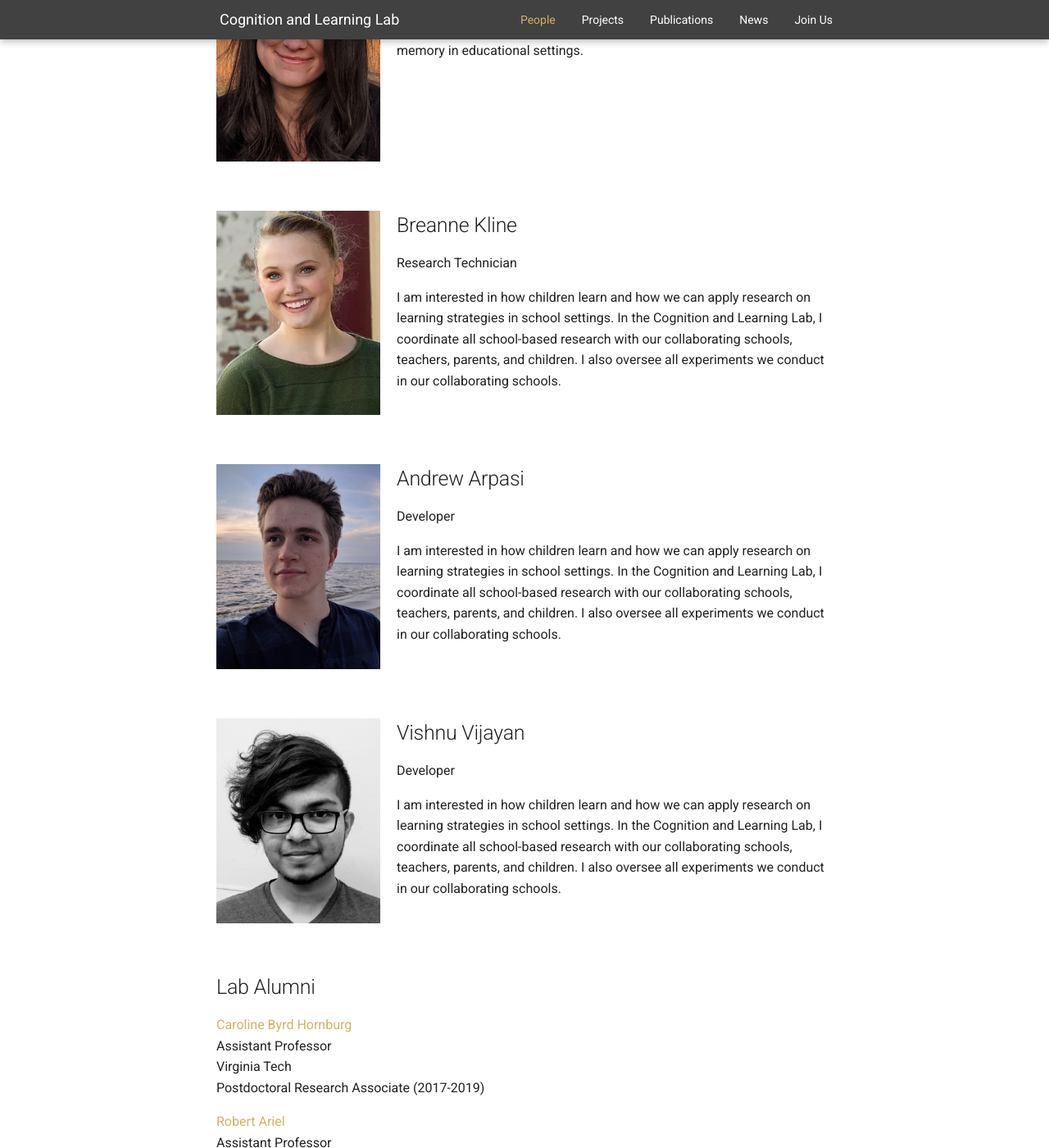
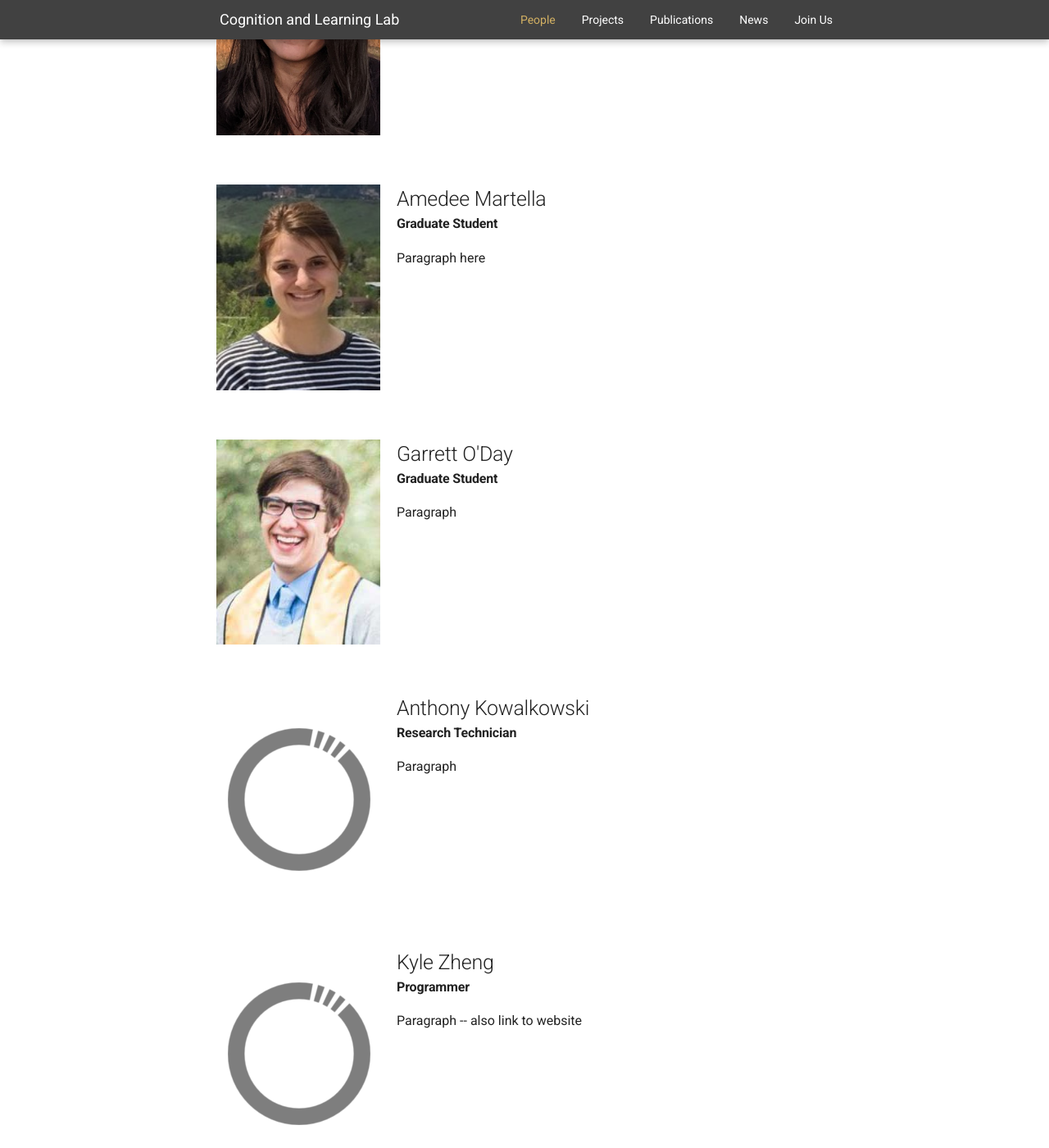
Before and after one commit to shivanya-chandra/pcllab.github.io, an MkDocs documentation site: the page built from docs/people.md, in a window 1280 px wide and 1400 px high, scrolled down 1027 px. Shown: the whole window at 82% size. Built offline with MkDocs 1.6.1 and Material for MkDocs 9.7.7, drawn with Linux system fonts in a browser that asks for light colours.

Commit message:
Update people.md

```diff
--- a/docs/people.md
+++ b/docs/people.md
@@ -10,7 +10,7 @@ hide:
     <img src="../img/karpicke.jpg" class="people-img">
     <div>
     <h2>Jeffrey D. Karpicke</h2>
-    <p>Principal Investigator</p>
+    <h4>Principal Investigator</h4>
     <a href="../downloads/Karpicke_Vita.pdf" rel="noreferrer" target="_blank">CV</a> •
     <a href="https://scholar.google.com/citations?user=5t5lgCgAAAAJ" rel="noreferrer" target="_blank">Google Scholar</a>
     <p>I'm interested in all things related to the science of learning, education, and technology. Currently, our lab is pursuing
@@ -29,7 +29,7 @@ hide:
     <img src="../img/skarpicke.jpg" class="people-img">
     <div>
     <h2>Stephanie Karpicke</h2>
-    <p>Research Coordinator</p>
+    <h4>Research Coordinator</h4>
     <p>I am interested in how children learn and how we can apply research on learning strategies in school settings. In the Cognition and Learning Lab, I coordinate all school-based research with our collaborating schools, teachers, parents, and children. I also oversee all experiments we conduct in our collaborating schools.</p>
     </div>
 </div>
@@ -38,33 +38,44 @@ hide:
     <img src="../img/coverdale.jpg" class="people-img">
     <div>
     <h2>Michelle E. Coverdale</h2>
-    <p>Postdoctoral Research Associate</p>
+    <h4>Postdoctoral Research Associate</h4>
     <p>I'm interested in the studying effects of choices on memory and in applying basic memory research to understaning and improving learning and memory in educational settings. </p>
     </div>
 </div>
 
 <div class="people-row">
-    <img src="../img/kline.jpg" class="people-img">
+    <img src="../img/martella.jpg" class="people-img">
     <div>
-    <h2>Breanne Kline</h2>
-    <p>Research Technician</p>
-    <p>I am interested in how children learn and how we can apply research on learning strategies in school settings. In the Cognition and Learning Lab, I coordinate all school-based research with our collaborating schools, teachers, parents, and children. I also oversee all experiments we conduct in our collaborating schools.</p>
+    <h2>Amedee Martella</h2>
+    <h4>Graduate Student</h4>
+    <p>Paragraph here</p>
     </div>
 </div>
+
 <div class="people-row">
-    <img src="../img/arpasi.jpg" class="people-img">
+    <img src="../img/oday.jpg" class="people-img">
     <div>
-    <h2>Andrew Arpasi</h2>
-    <p>Developer</p>
-    <p>I am interested in how children learn and how we can apply research on learning strategies in school settings. In the Cognition and Learning Lab, I coordinate all school-based research with our collaborating schools, teachers, parents, and children. I also oversee all experiments we conduct in our collaborating schools.</p>
+    <h2>Garrett O'Day</h2>
+    <h4>Graduate Student</h4>
+    <p>Paragraph</p>
     </div>
 </div>
+
 <div class="people-row">
-    <img src="../img/vijayan.jpg" class="people-img">
+    <img src="../img/person-placeholder.png" class="people-img">
     <div>
-    <h2>Vishnu Vijayan</h2>
-    <p>Developer</p>
-    <p>I am interested in how children learn and how we can apply research on learning strategies in school settings. In the Cognition and Learning Lab, I coordinate all school-based research with our collaborating schools, teachers, parents, and children. I also oversee all experiments we conduct in our collaborating schools.</p>
+    <h2>Anthony Kowalkowski</h2>
+    <h4>Research Technician</h4>
+    <p>Paragraph</p>
+    </div>
+</div>
+
+<div class="people-row">
+    <img src="../img/person-placeholder.png" class="people-img">
+    <div>
+    <h2>Kyle Zheng</h2>
+    <h4>Programmer</h4>
+    <p>Paragraph -- also link to website</p>
     </div>
 </div>
 
```
